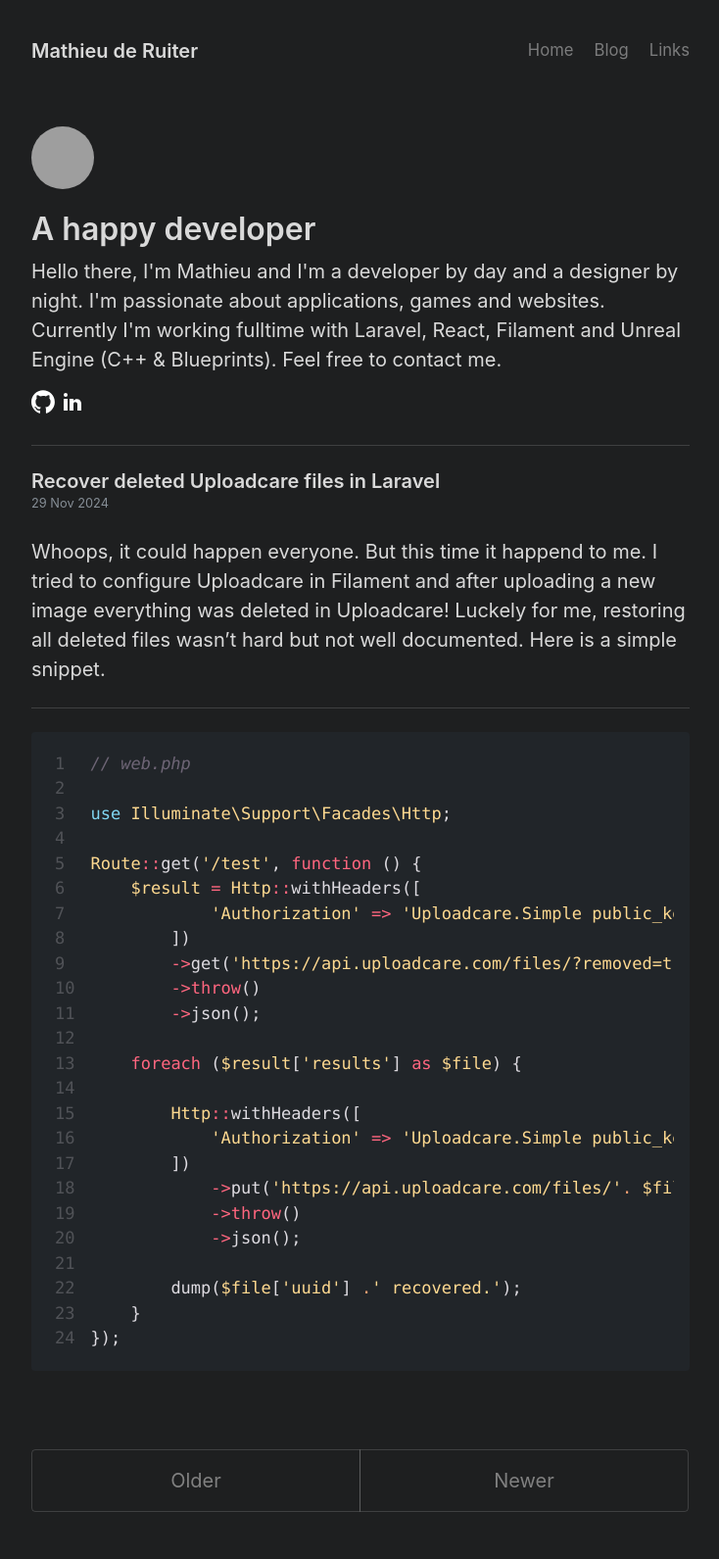
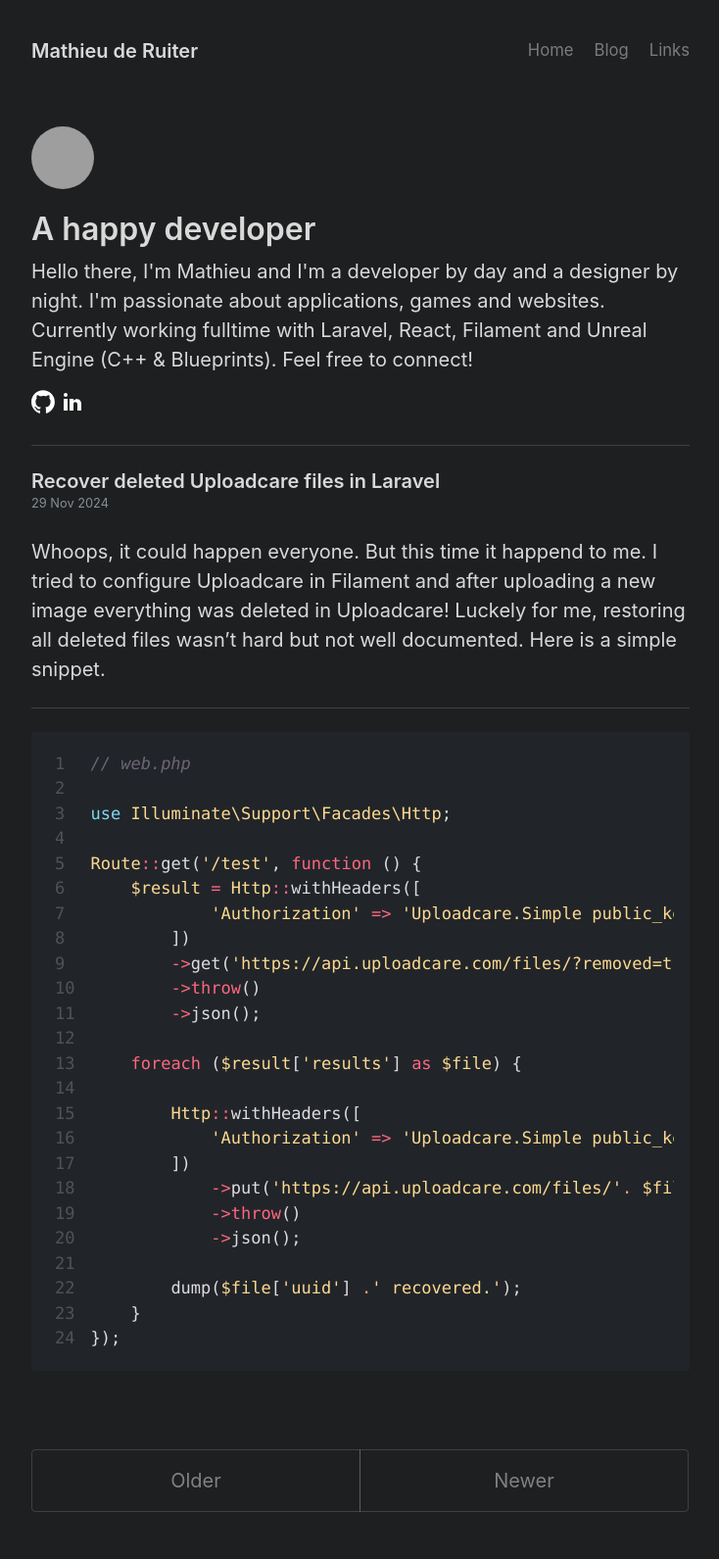
Before and after one commit to Casmo/casmo.github.io, a Jekyll site: the page built from index.html, in a window 1280 px wide. Shown: the whole page at 98% size, without its empty margins (272-1006 px from the left). Built offline with Jekyll 4.4.1, drawn with Linux system fonts in a browser that asks for light colours; the list of posts is cut into pages by our own code; grey boxes are pictures that could not be loaded.

Commit message:
Update index.html

```diff
--- a/index.html
+++ b/index.html
@@ -11,7 +11,7 @@
 
 <p>
 Hello there, I'm Mathieu and I'm a developer by day and a designer by night. I'm passionate about applications, games and websites.<br />
-Currently I'm working fulltime with Laravel, React, Filament and Unreal Engine (C++ & Blueprints). Feel free to contact me.
+Currently working fulltime with Laravel, React, Filament and Unreal Engine (C++ & Blueprints). Feel free to connect!
 </p>
 
 <p>
```
